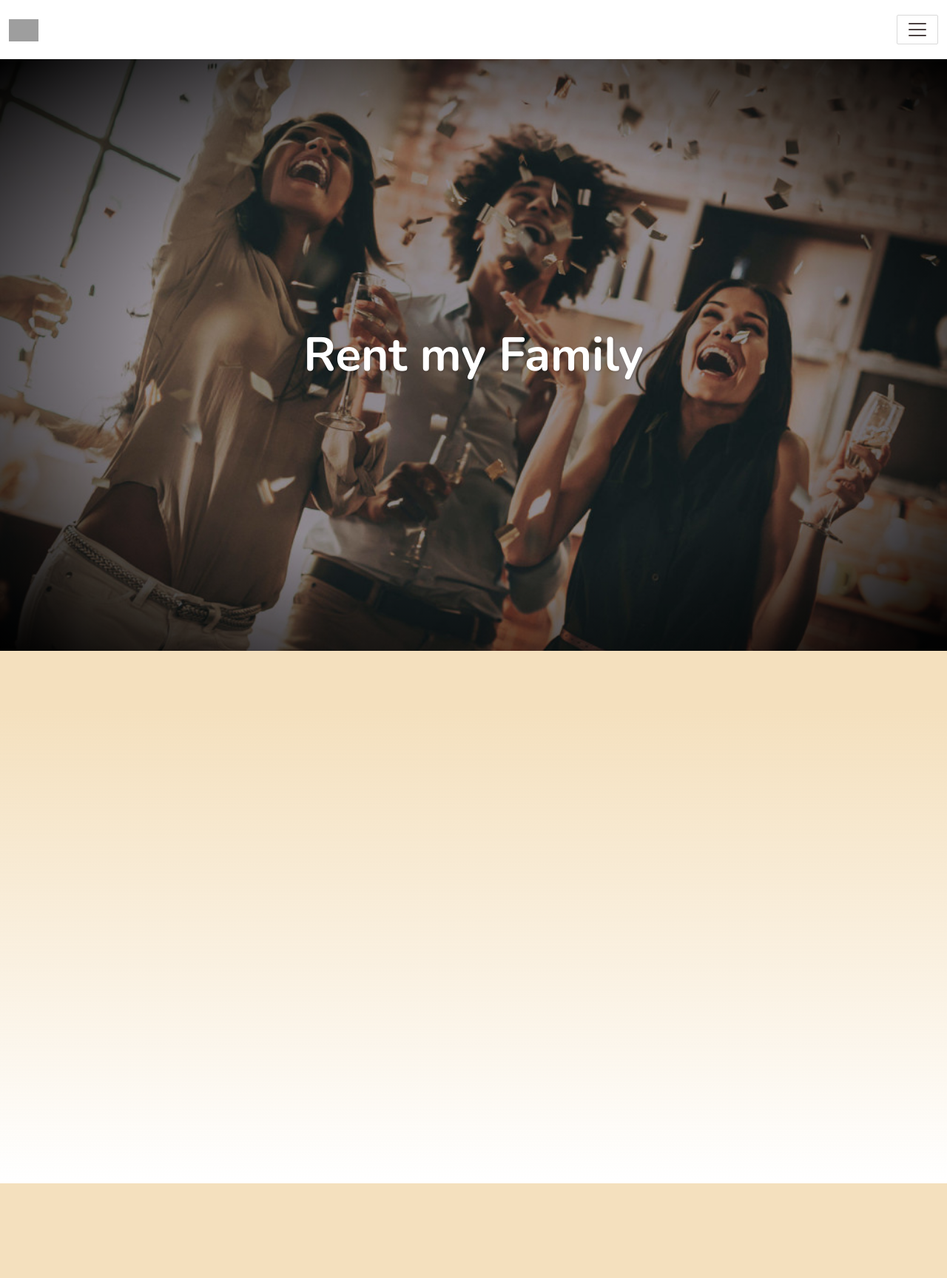
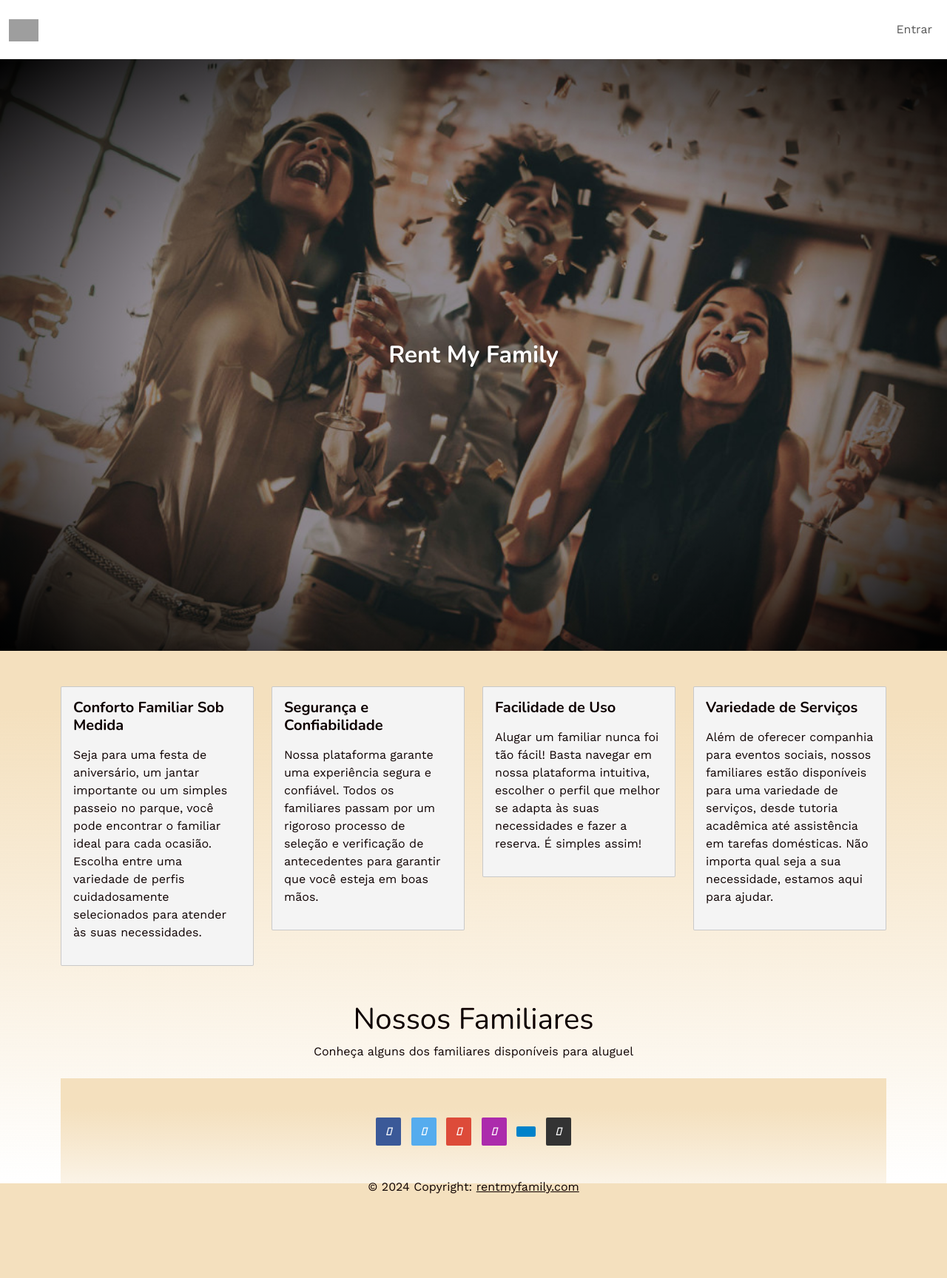
Before and after one commit to LuizAndrade28/rent-my-family, a Rails app: page / in a window 1280 px wide. Shown: the whole page at 74% size. Run offline with Rails 7, Linux system fonts and the light colour scheme; data that the repository does not hold is empty; style sheets or scripts are compiled from the project's sources; some libraries are stand-ins or nearby versions; some web fonts are replaced; grey boxes are pictures that could not be loaded.

Commit message:
feature home

```diff
--- a/app/assets/stylesheets/application.scss
+++ b/app/assets/stylesheets/application.scss
@@ -10,6 +10,8 @@
 // Your CSS partials
 @import "components/index";
 @import "pages/index";
+
+
 
 html {
   min-height: 100vh;
--- a/app/assets/stylesheets/components/_banner.scss
+++ b/app/assets/stylesheets/components/_banner.scss
@@ -11,7 +11,7 @@
     margin: 0;
     color: white;
     text-shadow: 1px 1px 3px rgba(0, 0, 0, 0.2);
-    font-size: 64px;
+    font-size: 32px;
     font-weight: bold;
     text-align: center;
     position: absolute;
--- /dev/null
+++ b/app/assets/stylesheets/components/_footer.scss
@@ -0,0 +1,13 @@
+.footer {
+    padding: 20px;
+    height: 25vh;
+    width: 100%;
+    background: linear-gradient(0deg, #0000 0%, #F4E0BE 80%);
+    margin-bottom: 7px;
+    display: flex;
+    flex-direction: column;
+    align-items: center;
+    justify-content: center;
+
+
+  }
--- a/app/assets/stylesheets/components/_index.scss
+++ b/app/assets/stylesheets/components/_index.scss
@@ -9,3 +9,4 @@
 @import "card_pedidos_profile";
 @import "font_size_member";
 @import "order";
+@import "footer";
--- a/app/assets/stylesheets/components/_order.scss
+++ b/app/assets/stylesheets/components/_order.scss
@@ -1,6 +1,6 @@
 
 
-.card{
+.my-card{
   max-width: 500px;
   margin: 5rem auto;
   border: 1px solid hsla(0, 0%, 0%, 0.133);
--- a/app/views/family_members/edit.html.erb
+++ b/app/views/family_members/edit.html.erb
@@ -1,5 +1,5 @@
 <div class="container mt-5">
-  <h1>Edit Family Member <%= @family_member.first_name %></
+  <h1>Edite seu familiar! <%= @family_member.first_name %></
   <% render 'form'%>
   <%= link_to 'Show', @family_members, class: "btn btn-success" %> |
   <%= link_to 'Back', @family_members_path, class: "btn btn-success" %>
--- a/app/views/family_members/index.html.erb
+++ b/app/views/family_members/index.html.erb
@@ -1,30 +1,74 @@
 <%= render 'shared/banner'%>
 
 <div class="container mt-5 vh-100">
+  <div class="row">
+    <div class="col-sm-3">
+      <div class="card">
+        <div class="card-body sm-3">
+          <h5 class="card-title"><strong>Conforto Familiar Sob Medida</strong></h5>
+          <p class="card-text"><p>Seja para uma festa de aniversário, um jantar importante ou um simples passeio no parque, você pode encontrar o familiar ideal para cada ocasião.
+          Escolha entre uma variedade de perfis cuidadosamente selecionados para atender às suas necessidades.</p>
+        </div>
+      </div>
+    </div>
+    <div class="col-sm-3  ">
+      <div class="card">
+        <div class="card-body">
+          <h5 class="card-title"><strong>Segurança e Confiabilidade</strong></h5>
+          <p class="card-text"><p> Nossa plataforma garante uma experiência segura e confiável. Todos os familiares passam por um rigoroso processo de seleção e verificação de antecedentes para garantir que você esteja em boas mãos.</p>
+        </div>
+      </div>
+    </div>
+
+    <div class="col-sm-3">
+    <div class="card">
+      <div class="card-body">
+        <h5 class="card-title"><strong>Facilidade de Uso</strong></h5>
+        <p class="card-text"><p>Alugar um familiar nunca foi tão fácil! Basta navegar em nossa plataforma intuitiva, escolher o perfil que melhor se adapta às suas necessidades e fazer a reserva. É simples assim!</p>
+      </div>
+    </div>
+  </div>
+
+  <div class="col-sm-3">
+    <div class="card">
+      <div class="card-body">
+        <h5 class="card-title"><strong> Variedade de Serviços </strong></h5>
+        <p class="card-text"><p> Além de oferecer companhia para eventos sociais, nossos familiares estão disponíveis para uma variedade de serviços, desde tutoria acadêmica até assistência em tarefas domésticas. Não importa qual seja a sua necessidade, estamos aqui para ajudar.</p>
+      </div>
+    </div>
+  </div>
+</div>
+
+
+
+
+<div class="container mt-5">
+  <h1 class="text-center">Nossos Familiares</h1>
+  <p class="text-center">Conheça alguns dos familiares disponíveis para aluguel</p>
   <div class="d-flex flex-wrap my-2 justify-content-around">
     <% @family_members.first(6).each do |family_member| %>
-      <div class="d-flex justify-content-center bg-white rounded shadow w-25 m-3">
+      <div class="d-flex justify-content-center bg-white rounded-4 shadow w-25 m-3">
         <div class="p-3 rounded-bottom d-flex flex-column">
           <div class="d-flex justify-content-center">
-            <%= cl_image_tag(family_member.photo.key, :transformation=>[  {:aspect_ratio=>"1.0",:height=>150, :crop=>"fill"} ]) %>
+            <%= cl_image_tag(family_member.photo.key, :transformation=>[  {:aspect_ratio=>"1.2",:height=>230, :crop=>"fill"} ], class: "pt-2") %>
           </div>
           <div class="d-flex flex-column align-items-around">
-            <div class="d-flex mt-1">
+            <div class="d-flex mt-2">
               <div>
                 <strong><%= family_member.first_name %></strong>
                 <span class="text-muted font-weight-normal"><%= family_member.last_name %></span>
-                <div class="text-muted"><strong><%= family_member.description %></strong></div>
+                <div class="text-muted"><%= family_member.description %></div>
               </div>
             </div>
             <div class="d-flex align-items-end justify-content-between pt-3 flex-grow">
               <div>
                 <%if family_member.reviews.sample %>
-                  <i class="fas fa-quote-left me-2"></i><small class="flex-grow-1">rating: <%= family_member.reviews.sample.rating%>/5</small>
+                  <i class="fa-solid fa-star" style="color: #FFD43B"></i><small class="flex-grow-2"> <%= family_member.reviews.sample.rating%>/5</small>
                 <%else %>
-                  <i class="fas fa-quote-left me-2"></i><small class="flex-grow-1">rating: -/5</small>
+                  <i class="fa-solid fa-star" style="color: #FFD43B"></i><small class="flex-grow-2"> -/5</small>
                 <%end%>
               </div>
-              <%= link_to "Rent", family_member_path(family_member.id), class: "btn btn-primary " %>
+              <%= link_to "saiba mais!", family_member_path(family_member.id) %>
             </div>
           </div>
         </div>
--- a/app/views/layouts/application.html.erb
+++ b/app/views/layouts/application.html.erb
@@ -1,7 +1,7 @@
 <!DOCTYPE html>
 <html>
   <head>
-    <title>RentMyFamily</title>
+    <title>Alugue Meu Familiar - Conectando Lares e Corações</title>
     <meta name="viewport" content="width=device-width, initial-scale=1, shrink-to-fit=no">
     <%= csrf_meta_tags %>
     <%= csp_meta_tag %>
--- a/app/views/orders/index.html.erb
+++ b/app/views/orders/index.html.erb
@@ -1,6 +1,6 @@
 <div class = container>
 
-<div class= "card">
+<div class= "my-card">
    <h1> <strong>Seus pedidos<strong> </h1>
       <div class="main">
   <ul>
--- a/app/views/shared/_banner.html.erb
+++ b/app/views/shared/_banner.html.erb
@@ -1,5 +1,5 @@
 <div class="banner">
   <h1 class="position-absolute top-50 start-50 translate-middle text-white ">
-      Rent my Family
+    Rent My Family
   </h1>
 </div>
--- /dev/null
+++ b/app/views/shared/_footer.html.erb
@@ -0,0 +1,75 @@
+<footer class="footer text-center ">
+  <!-- Grid container -->
+  <div class="container p-4 pb-0">
+    <!-- Section: Social media -->
+    <section class="mb-4">
+      <!-- Facebook -->
+      <a
+      data-mdb-ripple-init
+        class="btn text-white btn-floating m-1"
+        style="background-color: #3b5998;"
+        href="#!"
+        role="button"
+        ><i class="fab fa-facebook-f"></i
+      ></a>
+
+      <!-- Twitter -->
+      <a
+        data-mdb-ripple-init
+        class="btn text-white btn-floating m-1"
+        style="background-color: #55acee;"
+        href="#!"
+        role="button"
+        ><i class="fab fa-twitter"></i
+      ></a>
+
+      <!-- Google -->
+      <a
+        data-mdb-ripple-init
+        class="btn text-white btn-floating m-1"
+        style="background-color: #dd4b39;"
+        href="#!"
+        role="button"
+        ><i class="fab fa-google"></i
+      ></a>
+
+      <!-- Instagram -->
+      <a
+        data-mdb-ripple-init
+        class="btn text-white btn-floating m-1"
+        style="background-color: #ac2bac;"
+        href="#!"
+        role="button"
+        ><i class="fab fa-instagram"></i
+      ></a>
+
+      <!-- Linkedin -->
+      <a
+        data-mdb-ripple-init
+        class="btn text-white btn-floating m-1"
+        style="background-color: #0082ca;"
+        href="#!"
+        role="button"
+        ><i class="fab fa-linkedin-in"></i
+      ></a>
+      <!-- Github -->
+      <a
+        data-mdb-ripple-init
+        class="btn text-white btn-floating m-1"
+        style="background-color: #333333;"
+        href="#!"
+        role="button"
+        ><i class="fab fa-github"></i
+      ></a>
+    </section>
+    <!-- Section: Social media -->
+  </div>
+  <!-- Grid container -->
+
+  <!-- Copyright -->
+  <div class="text-center p-3">
+    © 2024 Copyright:
+    <a class="text-body" href="https://rentmyfamily.com/">rentmyfamily.com</a>
+  </div>
+  <!-- Copyright -->
+</footer>
--- a/app/views/shared/_navbar.html.erb
+++ b/app/views/shared/_navbar.html.erb
@@ -1,13 +1,11 @@
-<div class="navbar navbar-expand-mt navbar-light navbar-lewagon shadow-sm">
+<div class="navbar navbar-expand-sm navbar-light navbar-lewagon shadow-sm">
   <div class="container-fluid">
     <%= link_to "/", class: "navbar-brand m-0" do %>
       <%= image_tag('logo_rent_my_family', class: "vh-10") %>
     <% end %>
-
     <button class="navbar-toggler" type="button" data-bs-toggle="collapse" data-bs-target="#navbarSupportedContent" aria-controls="navbarSupportedContent" aria-expanded="false" aria-label="Toggle navigation">
       <span class="navbar-toggler-icon"></span>
     </button>
-
     <div class="collapse navbar-collapse" id="navbarSupportedContent">
       <ul class="navbar-nav me-auto align-items-center">
         <% if user_signed_in? %>
--- a/package.json
+++ b/package.json
@@ -1,5 +1,6 @@
 {
   "dependencies": {
-    "bootstrap-avatar": "^1.3.1"
+    "bootstrap-avatar": "^1.3.1",
+    "slick-carousel": "^1.8.1"
   }
 }
```
Also changed, not shown: other parts of app/assets/stylesheets/components/_banner.scss (+8 -0 lines), other parts of app/views/layouts/application.html.erb (+3 -1 lines), Gemfile, app/javascript/application.js (line endings or trailing spaces), 1 other file.
